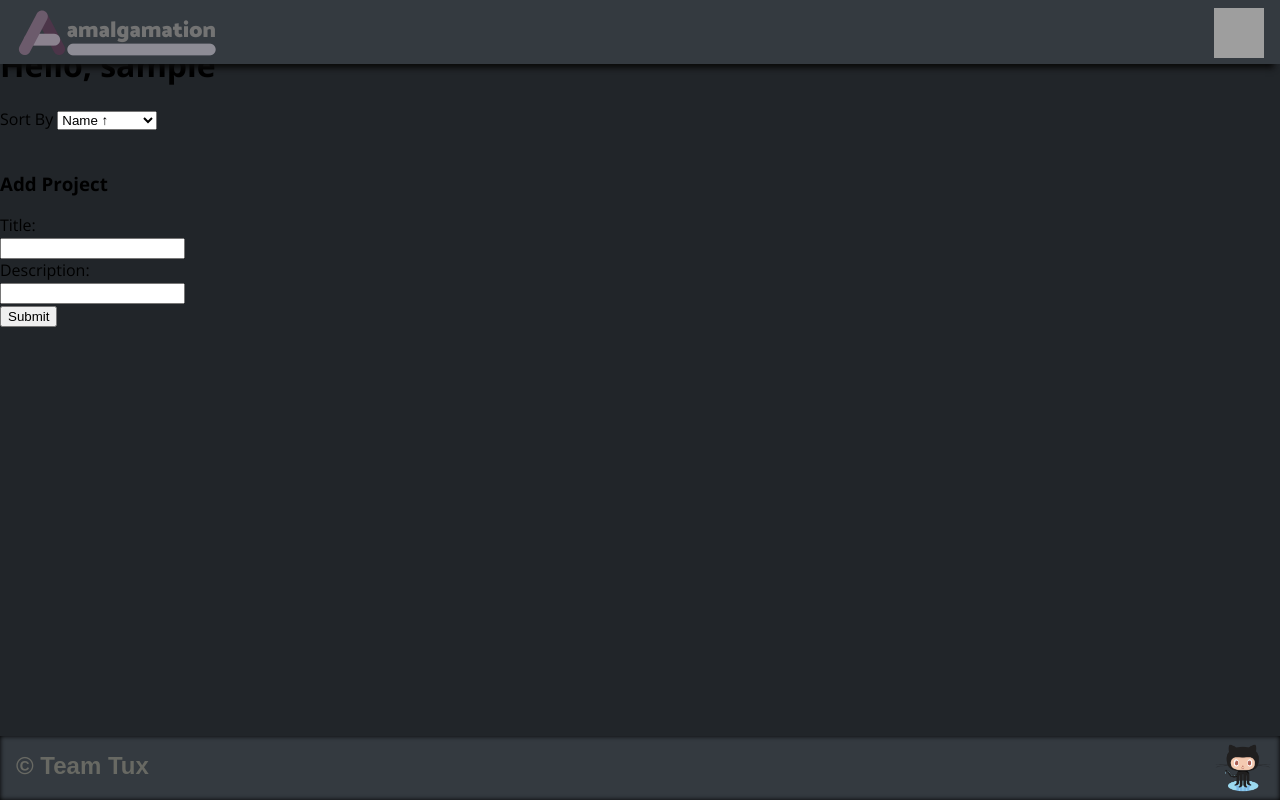
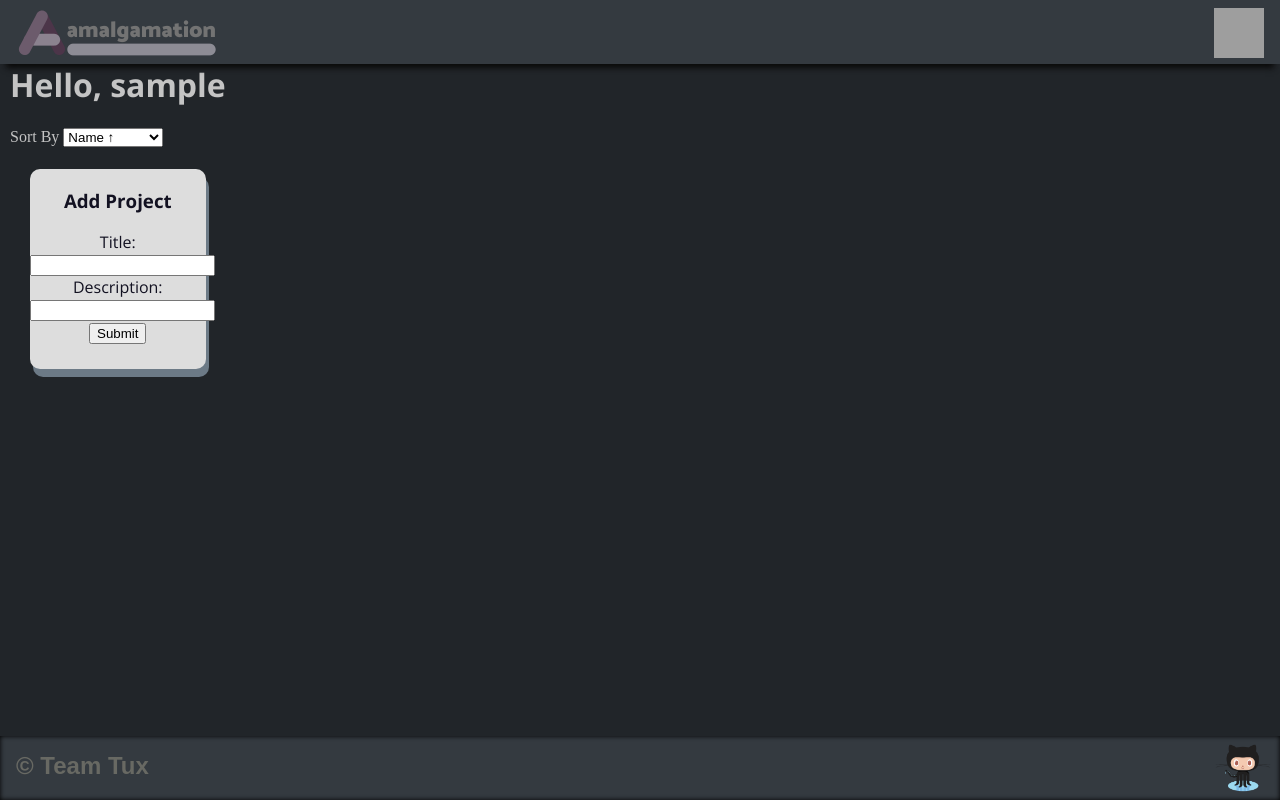
Before and after one commit to TheStopsign/Amalgamation, a PHP site: page /views/dashboard.php in a window 1280 px wide. Run offline with PHP 8.4, Linux system fonts and the light colour scheme; the visitor is signed in with stand-in values (Sample User, id 1); data comes from the database, SQL or seed files in the repository; grey boxes are pictures that could not be loaded.

Commit message:
added ted's style changes for the Add Project box

```diff
--- a/resources/style_dashboard.css
+++ b/resources/style_dashboard.css
@@ -1,192 +1,186 @@
-<?php
-session_start();
- $casUser = strtolower($_SESSION['casLogin']);
-?>
-<!doctype html>
+html{
+    font-family:  'Times New Roman', Times, serif;
+    color: #C4C4C4;
+}
 
-<html lang="en">
+body{
+    margin: 0;
+    background-color: #C4C4C4;
+}
 
-<head>
-  <title>Dashboard - amalgamation</title>
-  <link href="../resources/style_dashboard.css" rel="stylesheet" />
-  <link href="../resources/style.css" rel="stylesheet" />
-  <meta charset="UTF-8">
-  <!-- Icon -->
-  <link rel="apple-touch-icon" sizes="180x180" href="../resources/images/favicons/apple-touch-icon.png">
-  <link rel="icon" type="image/png" sizes="32x32" href="../resources/images/favicons/favicon-32x32.png">
-  <link rel="icon" type="image/png" sizes="16x16" href="../resources/images/favicons/favicon-16x16.png">
-  <link rel="manifest" href="../resources/images/favicons/site.webmanifest">
-  <link rel="mask-icon" href="../resources/images/favicons/safari-pinned-tab.svg" color="#4c3549">
-  <link rel="shortcut icon" href="../resources/images/favicons/favicon.ico">
-  <meta name="msapplication-TileColor" content="#9f00a7">
-  <meta name="msapplication-config" content="../resources/images/favicons/browserconfig.xml">
-  <meta name="theme-color" content="#4c3549">
+.centered{
+    text-align: center;
+}
 
-  <?php
-	$servername = "localhost";
-	$username = "root";
-	$password = "";
-	$dbname = "amalgamation";
-
-	// Create connection
-	global $conn;
-	$conn = mysqli_connect($servername, $username, $password);
-	// Check connection
-	if (mysqli_connect_errno()) {
-	 die("Connection failed " . $conn->connect_error);
-	}
-
-	$userName = "SELECT * FROM amalgamation.users WHERE users.rcs = '$casUser'";
-
-	$userNameResults = mysqli_query($conn, $userName);
-  if(mysqli_num_rows($userNameResults)==0){
-    $newUser = "INSERT INTO amalgamation.users (rcs) VALUES('$casUser')";
-    $addUser = mysqli_query($conn, $newUser);
+.custom-select {
+    position: relative;
+    font-family: 'Times New Roman', Times, serif;
   }
 
+.left{
+    text-align: left;
+}
 
-	if(isset($_POST['title']) and $_POST['title'] != ""){
-		$name = $_POST["title"];
-		$desc = $_POST["desc"];
-		$newProj = "INSERT INTO amalgamation.projects (name, Description) VALUES ('$name','$desc')";
-		$success = mysqli_query($conn, $newProj);
-		$newID = $conn->insert_id;
+.buttonbar{
+    background-color: #C4C4C4;
+    width: 100%;
+    height: 4rem;
+    padding-top: 15px;
+}
 
-		$newPerm = "INSERT INTO amalgamation.permissions (ProjectID, rcs, perm) VALUES ('$newID','$casUser','owner')";
-    $addPerm = mysqli_query($conn, $newPerm);
-	}
+.colorbar{
+    background-color: #686963;
+    width: 100%;
+    height: 20px;
+}
 
-	$projects = "SELECT * FROM amalgamation.projects INNER JOIN amalgamation.permissions
-		ON projects.projectID = permissions.projectID
-		WHERE permissions.rcs = '$casUser';";
+span.menu{
+    width: 100%;
+    height: 50px;
+}
 
+nav.site-icon{
+    float: left;
+    color: #686963;
+    font-size: 2rem;
+    font-family:  "Agency FB", sans-serif, serif;
+    margin: 10px;
+    margin-right: 30px;
+    margin-top: 10px;
+}
 
-	$projectResults = mysqli_query($conn, $projects);
+nav.menu-link{
+    float:right;
+    width: 10%;
+    height: 40px;
+    border: 1px solid navy;
+    box-shadow: 1px 5px;
+    border-radius: 10px;
+    background-color: #686963;
+}
 
-	$permissions = "SELECT * FROM amalgamation.permissions WHERE
-		projectID = 4 AND (perm = 'owner' OR perm = 'edit')";
-	$permitResults = mysqli_query($conn, $permissions);
+a {
+  color: white;
+  font-size:2em;
+  text-align: center;
+}
 
-  ?>
-</head>
+nav:hover{
+    color: #4d79dd; /* this should make it appear clickable when hovered */
+}
 
-<body>
-  <header>
-    <img class="logo" src=../resources/images/logo2.png alt="amalgamation logo" width="200" height="50">
-    <img class="editing-icon" src="../resources/images/icons8-user.png" width="50" height="50"/>
-  </header>
-  <section class="colorbar"></section>
-  <br/>
+.main-body{
+    margin-left: 10px;
+    margin-right: 100px;
+}
 
-  <div class="main-body">
-    <?php
-  		//$myName = $userNameResults->fetch_assoc();
-  		echo "<h1> Hello, ". $casUser ."</h1>";
-      if(isset($_POST['addUser']) and $_POST['addUser'] != ""){
-        $shareUser = $_POST['addUser'];
-        $projID = $_POST['shareNumber'];
-        //echo "<script>alert('$shareUser' . '$projID');</script>";
-        $shareQuery = "INSERT INTO amalgamation.permissions (ProjectID, rcs, perm) VALUES ('$projID','$shareUser','edit')";
-        mysqli_query($conn, $shareQuery);
-        echo"<h3>Project Shared with $shareUser</h3>";
-      }
+.display-window{
+    float: left;
+    margin-left: 20px;
+    margin-bottom: 50px;
+    background-color: #DDDDDD ;
+    box-shadow: 3px 8px #6c7a86;
+    border: 1px black;
+    border-radius: 10px;
+    min-height: 200px;
+    width: 15%;
+    min-width: 100px;
+    color: #121121;
+    position:relative;
+    cursor: pointer;
+}
 
-      if(isset($_POST['removeUser']) and $_POST['removeUser'] != ""){
-        $removeUser = $_POST['removeUser'];
-        $projID = $_POST['shareNumber'];
-        $removeQuery = "DELETE FROM amalgamation.permissions WHERE rcs = '$removeUser' AND ProjectID = '$projID'";
-        $removeResult = mysqli_query($conn, $removeQuery);
-        echo"<h3>Edit permissions removed from $removeUser</h3>";
-        //this is probably insecure and definitely unsanitized
-      }
-    ?>
+.add-window{
+ float: left;
+    margin-left: 20px;
+    margin-bottom: 50px;
+    background-color: #DDDDDD ;
+    box-shadow: 3px 8px #6c7a86;
+    border: 1px black;
+    border-radius: 10px;
+    min-height: 200px;
+    width: 15%;
+    min-width: 100px;
+    color: #121121;
+    position:relative;
+    cursor: pointer;
+}
 
-    <div class="custom-select" style="width:200px;">
-      <label for="sortby">Sort By</label>
-      <select name="Sort By" id="sortby">
-        <option value="name_up">Name ↑</option>
-        <option value="name_down">Name ↓</option>
-        <option value="edited_up">Last Edited ↑</option>
-        <option value="edited_down">Last Edited ↓</option>
-      </select>
-    </div>
-    <br>
+.display-window:before{
+  font-size:5px;
+  position:absolute;
+  bottom:0;
+  right:0;
+  border-width: 40px 40px 0 0;
+  border-style: solid;
+  border-color: #fff #6c7a86;
+  display:block;
+  width:0;
+  content:"";
+}
 
-    <?php
-        function modelContent($num) {
-
-			global $conn;
-			  $permissions = "SELECT * FROM amalgamation.permissions WHERE
-				projectID = $num AND (perm = 'owner' OR perm = 'edit')";
-			  $permitResults = mysqli_query($conn, $permissions);
-			  $final = "";
-			  while($row = $permitResults->fetch_assoc()) {
-				  $final .= "<p>". $row["rcs"] ."  ". $row["perm"] ."</p>";
-			  }
-			  return $final;
-		}
-
-
-		while($row = $projectResults->fetch_assoc()) {
-          $x = $row["ProjectID"];
-		  echo "
-			<div ondblclick=\"location.href='doodling.php?id=". $row["ProjectID"] ."'\" class=\"display-window\">
-			  <h3  class=\"centered\">". $row["name"] ."</h3>
-			  <h4  class=\"centered\">Permissions: ". $row["perm"] ."</h4>
-			  <ul>
-				<li>
-				  ". $row["Description"] ."
-				</li>
-			  </ul>
-
-        <div onclick= \"document.getElementById('myModal".$x."').style.display='block'\" class = \"bottom-right\">Share!
-        </div>
-			</div>
-
-		<div id=\"myModal".$x."\" class=\"modal\">
-
-			<!-- Modal content -->
-			<div class=\"modal-content\">
-			  <button onclick = \"document.getElementById('myModal".$x."').style.display='none'\" type=\"button\" class = \"close\">X</button>
-			  ". modelContent($x) ."
-        <form action=\"../views/dashboard.php\" method = \"POST\">
-   	        <input type=\"text\" id=\"addUser\" name=\"addUser\" placeholder='RCS here'>
-   	        <input type=\"text\" id='shareNumber' name ='shareNumber' style=\"display:none\" value = $x>
-   	        <input type=\"submit\" value=\"Add User\">
-   	        <input type=\"text\" id=\"removeUser\" name=\"removeUser\">
-   	        <input type=\"submit\" value=\"Remove User\">
-   	      <form>
-			</div>
-
-		  </div>
-
-
-			";
-
-
-        }
-
-      ?>
-
-    <div class="add-window">
-      <h3 class="centered"> Add Project </h3>
-	  <div class="centered"><form action="../views/dashboard.php" method = "POST">
-		  Title: <br><input type="text" id="title" name="title"><br>
-      Description: <br><input type="text" id="desc" name="desc"><br>
-		  <input type="submit" value="Submit">
-		</form>
-		</div>
-
-    </div>
-  </div>
+.bottom-right{
+  font-size:8px;
+  position:absolute;
+  bottom:0;
+  right:0;
+  width:40px;
+  height:40px;
+}
 
 
 
-  <footer>
-    <h2 id="teamTux">&copy; Team Tux</h2>
-    <a href="https://github.com/TheStopsign/Tux" target="_blank"><img alt="Github Octocat" src="../resources/images/Octocat.png"/></a>
-  </footer>
+.dot {
+    height: 70px;
+    width: 70px;
+    background-color: #bbb;
+    border-radius: 50%;
+    /* display: inline-block; */
+    float: right;
+    margin-top: 38%;
+    font-size: 4em;
+    text-align: center;
+  }
 
-</body>
+  .modal {
+    display: none; /* Hidden by default */
+    position: fixed; /* Stay in place */
+    z-index: 1; /* Sit on top */
+    left: 0;
+    top: 0;
+    width: 100%; /* Full width */
+    height: 100%; /* Full height */
+    overflow: auto; /* Enable scroll if needed */
+    background-color: rgb(0,0,0); /* Fallback color */
+    background-color: rgba(0,0,0,0.4); /* Black w/ opacity */
+  }
 
-</html>
+  /* Modal Content/Box */
+  .modal-content {
+    background-color: #fefefe;
+    margin: 15% auto; /* 15% from the top and centered */
+    padding: 20px;
+    border: 1px solid #888;
+    width: 20%; /* Could be more or less, depending on screen size */
+  }
+
+  /* The Close Button */
+  .close {
+    color: #aaa;
+    float: inline-end;
+    font-size: 28px;
+    font-weight: bold;
+  }
+
+  /* Buttons on dashboard for project */
+  .projectButton {
+    margin-left: 30px;
+
+  }
+
+  .close:hover,
+  .close:focus {
+    color: black;
+    text-decoration: none;
+    cursor: pointer;
+  }
```
